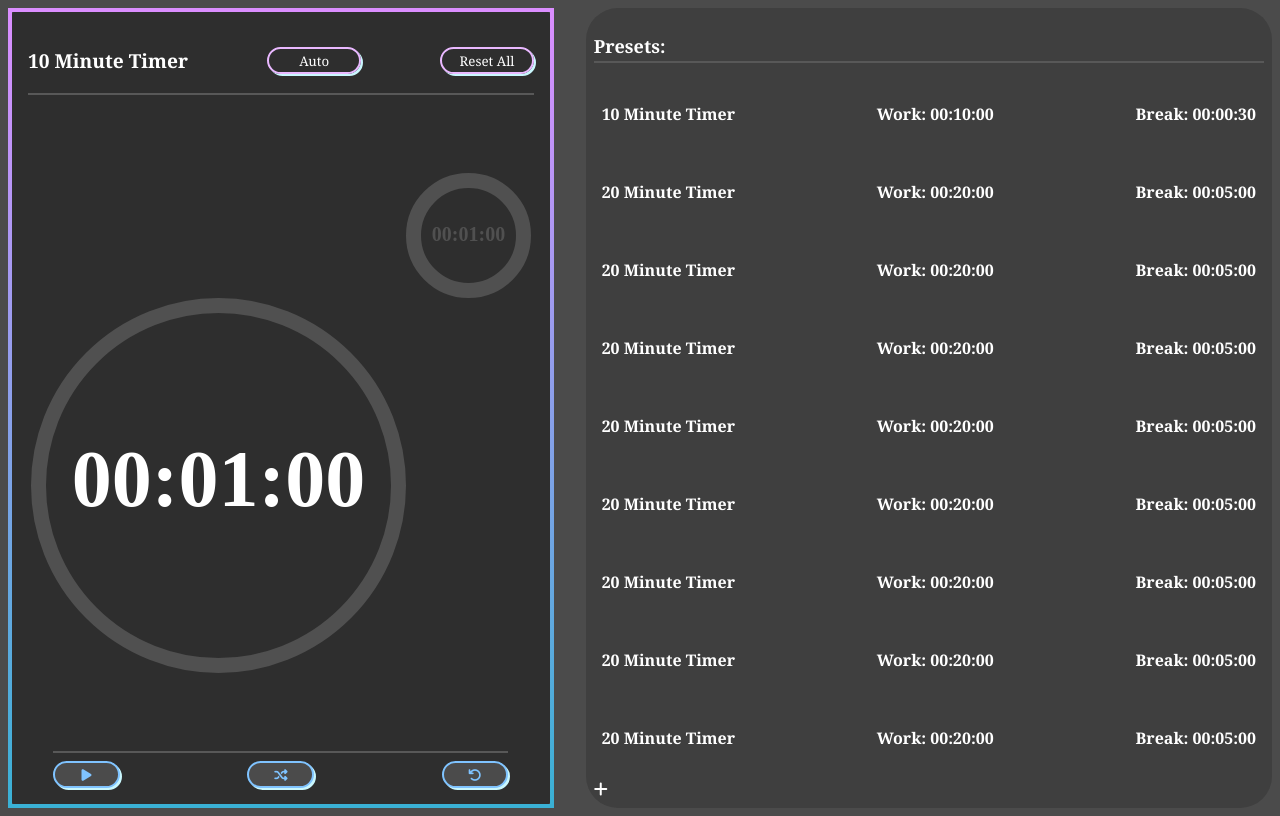
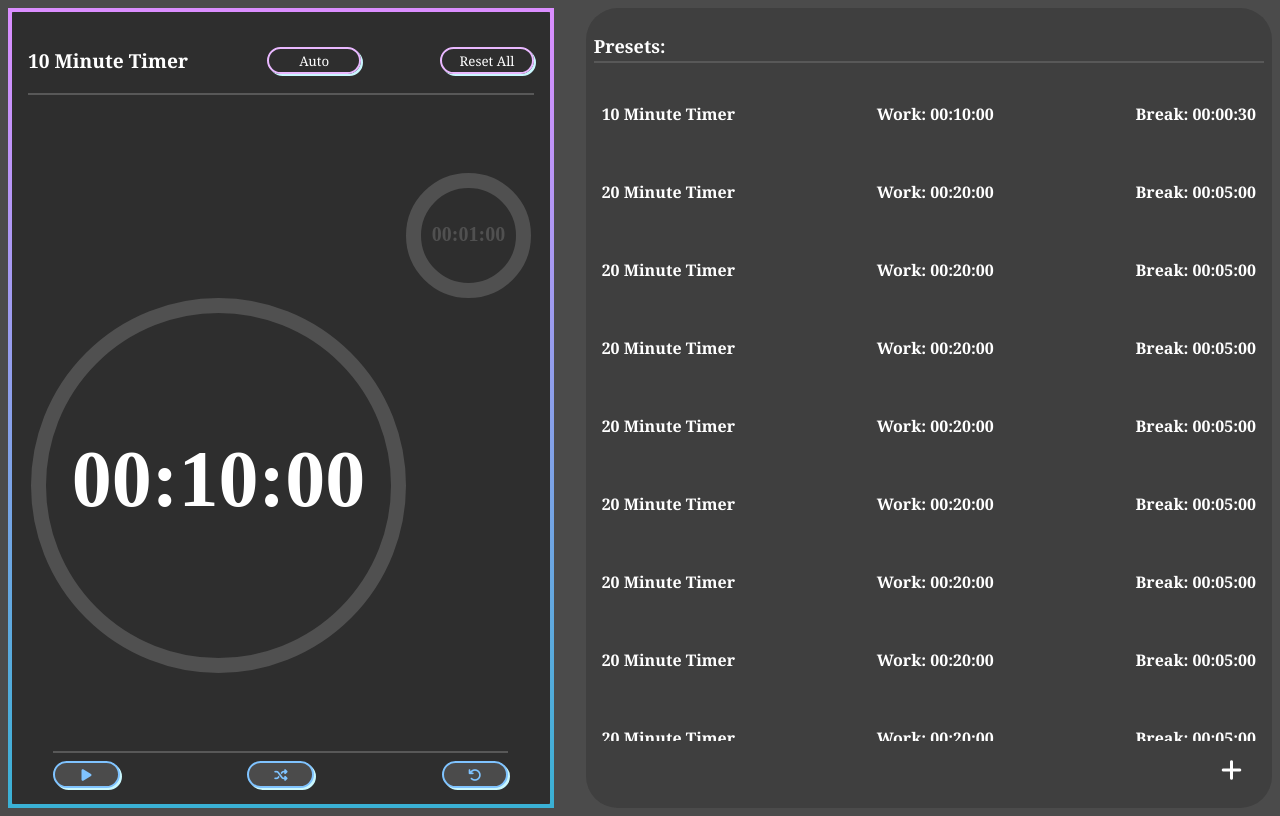
Before and after one commit to batabutter/tumato-pomodoro-timer, a website with bundled scripts: page index.html in a window 1280 px wide. Built offline with nearby package versions, Linux system fonts and the light colour scheme.

Commit message:
Added plus button

```diff
--- a/index.css
+++ b/index.css
@@ -31,6 +31,8 @@
 
 
     --container-box-shadow: rgb(59, 59, 59);
+
+    --preset-buttons-color: white;
 
 }
 
@@ -157,6 +159,7 @@ button.timer_button *{
 .preset_inner {
     display: flex;
     flex-direction: column;
+    box-sizing: border-box;
     border-radius: 2em;
     min-height: 100%;
     height: 100%;
@@ -193,7 +196,6 @@ button.timer_button *{
     box-sizing: border-box;
     gap: 0.5em;
     padding-left: 0;
-
 }
 
 .preset_list ul li {
@@ -230,7 +232,31 @@ button.timer_button *{
     border-radius: 2em;
 }
 
-
 .preset_list::-webkit-scrollbar-thumb:hover {
     background: rgb(255, 255, 255);
 }
+
+.preset_options {
+    display: flex;
+    box-sizing: border-box;
+    justify-content: end;
+    padding: 1em;
+}
+
+.preset_options button {
+    border: transparent;
+    border-radius: 2em;
+    color: var(--preset-buttons-color);
+}
+
+.preset_options button:hover {
+    background-color: rgb(88, 88, 88);
+}
+
+.preset_options button:active {
+    color: rgb(54, 54, 54);
+}
+
+.preset_options i {
+    font-size:x-large;
+}
--- a/index.html
+++ b/index.html
@@ -39,7 +39,11 @@
                 <div class="preset_inner">
                     <div class="timer_preset_title"><p>Presets:</p></div>
                     <div class="preset_list" id="timer_preset_list"></div>
-                    <div class="preset_options"><i class="fa-solid fa-plus"></i></div>
+                    <div class="preset_options">
+                        <button>
+                            <i class="fa-solid fa-plus"></i>
+                        </button>
+                    </div>
                 </div>
             </div>
         </div>
--- a/src/timer.ts
+++ b/src/timer.ts
@@ -74,7 +74,7 @@ class Timer {
 
 }
 
-let totalWorkTime = 60000;
+let totalWorkTime = 600000;
 let totalBreakTime = 60000;
 let WorkTimer = new Timer(TimerType.Work, totalWorkTime);
 let BreakTimer = new Timer(TimerType.Break, totalBreakTime);
```
